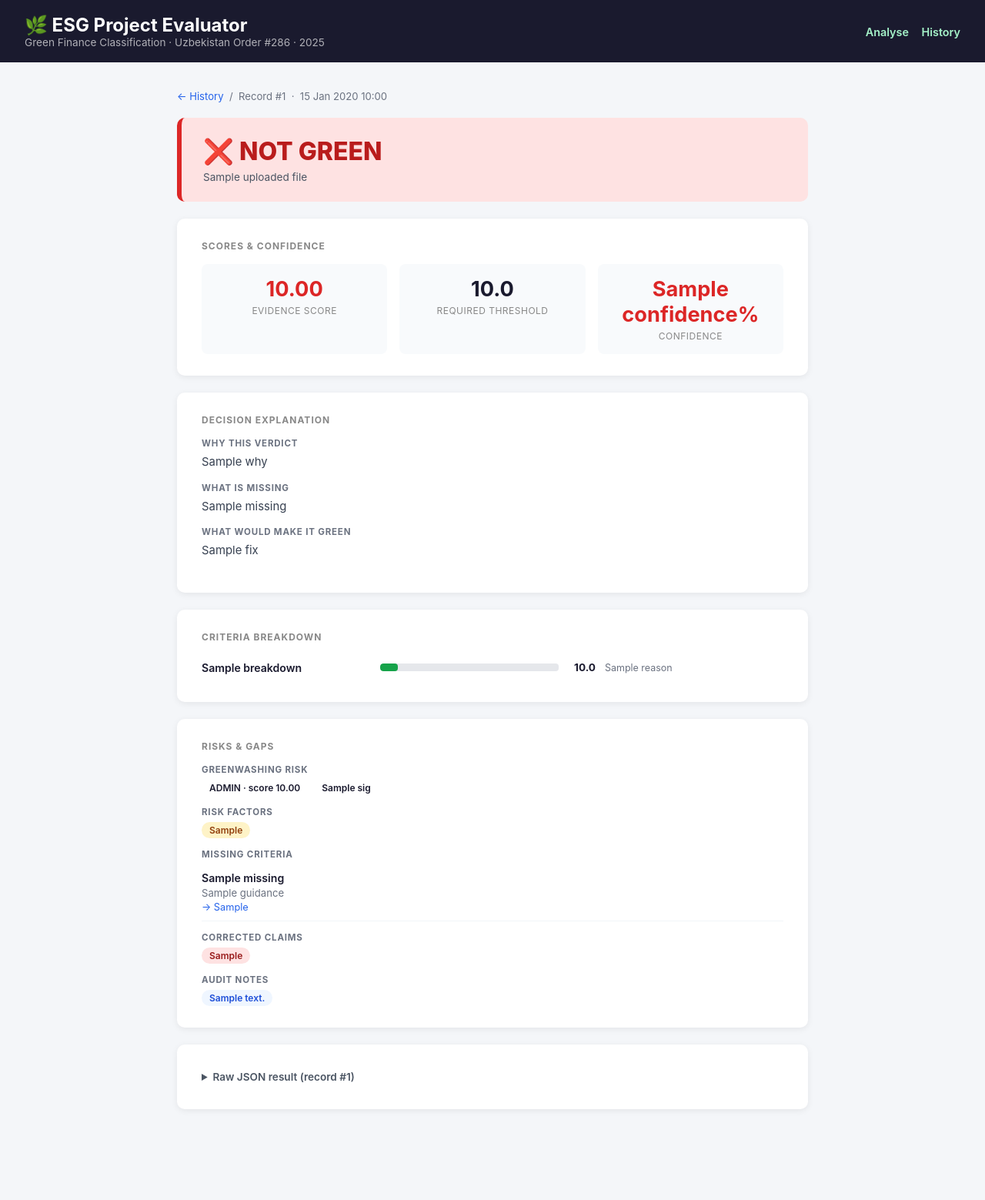
After one commit to faxriddinprof/text-ansver-model, a Django app: template src/apps/esg_app/templates/esg_app/detail.html in a window 1280 px wide. The commit adds this page. Shown: the whole page at 77% size. Run offline with Django 4.2, Linux system fonts and the light colour scheme; the template is opened without the code that fills it: most values are stand-ins (such as "Sample title", 1, 10 or a date in 2020); data that the repository does not hold is empty.

Commit message:
Enhance ESG analysis app: add superuser creation, update model fields for threshold and confidence, implement history and detail views, and create corresponding templates.

```diff
--- a/src/apps/esg_app/templates/esg_app/analyze.html
+++ b/src/apps/esg_app/templates/esg_app/analyze.html
@@ -217,10 +217,14 @@
 <body>
 
 <header>
-  <div>
+  <div style="flex:1">
     <div class="logo">🌿 ESG Project Evaluator</div>
     <div class="sub">Green Finance Classification · Uzbekistan Order #286 · 2025</div>
   </div>
+  <nav style="display:flex;gap:12px;align-items:center">
+    <a href="{% url 'esg_app:analyze' %}" style="color:#a5f3c9;font-weight:600;text-decoration:none;font-size:.9rem">Analyse</a>
+    <a href="{% url 'esg_app:history' %}" style="color:#a5f3c9;font-weight:600;text-decoration:none;font-size:.9rem">History</a>
+  </nav>
 </header>
 
 <main>
--- /dev/null
+++ b/src/apps/esg_app/templates/esg_app/detail.html
@@ -0,0 +1,267 @@
+<!DOCTYPE html>
+<html lang="en">
+<head>
+<meta charset="UTF-8">
+<meta name="viewport" content="width=device-width, initial-scale=1.0">
+<title>ESG Result #{{ record.pk }}</title>
+<style>
+  *, *::before, *::after { box-sizing: border-box; margin: 0; padding: 0; }
+  body { font-family: -apple-system, BlinkMacSystemFont, "Segoe UI", Roboto, sans-serif;
+         background: #f4f6f9; color: #1a1a2e; min-height: 100vh; }
+
+  header {
+    background: #1a1a2e; color: #fff; padding: 18px 32px;
+    display: flex; align-items: center; justify-content: space-between;
+  }
+  header .logo { font-size: 1.5rem; font-weight: 700; }
+  header .sub  { font-size: .85rem; opacity: .65; }
+  header nav a { color: #a5f3c9; font-weight: 600; text-decoration: none;
+                 font-size: .9rem; margin-left: 12px; }
+
+  main { max-width: 860px; margin: 36px auto; padding: 0 20px 60px; }
+
+  .breadcrumb { font-size: .82rem; color: #6b7280; margin-bottom: 20px; }
+  .breadcrumb a { color: #2563eb; text-decoration: none; }
+  .breadcrumb a:hover { text-decoration: underline; }
+
+  .card { background: #fff; border-radius: 10px; padding: 28px 32px;
+          margin-bottom: 22px; box-shadow: 0 2px 8px rgba(0,0,0,.07); }
+  .card-title { font-size: .75rem; font-weight: 700; letter-spacing: 1px;
+                text-transform: uppercase; color: #888; margin-bottom: 16px; }
+
+  /* Verdict */
+  .verdict-banner { display:flex; align-items:center; gap:18px; padding:24px 28px;
+                    border-radius:10px; margin-bottom:22px; }
+  .verdict-banner.green { background:#dcfce7; border-left:6px solid #16a34a; }
+  .verdict-banner.red   { background:#fee2e2; border-left:6px solid #dc2626; }
+  .verdict-label { font-size:2rem; font-weight:800; }
+  .verdict-banner.green .verdict-label { color:#15803d; }
+  .verdict-banner.red   .verdict-label { color:#b91c1c; }
+  .verdict-meta { font-size:.85rem; color:#4b5563; margin-top:6px; }
+
+  /* Score grid */
+  .score-grid { display:grid; grid-template-columns:repeat(3,1fr); gap:16px; }
+  .score-box  { background:#f8fafc; border-radius:8px; padding:16px 20px; text-align:center; }
+  .score-box .val { font-size:1.7rem; font-weight:700; }
+  .score-box .lbl { font-size:.75rem; color:#888; margin-top:4px; text-transform:uppercase; letter-spacing:.5px; }
+  .val.g { color:#16a34a; } .val.r { color:#dc2626; }
+  .val.cg { color:#16a34a; } .val.cm { color:#d97706; } .val.cl { color:#dc2626; }
+
+  /* Sections */
+  .section-label { font-size:.72rem; font-weight:700; color:#6b7280;
+                   text-transform:uppercase; letter-spacing:.8px; margin-bottom:5px; }
+  .section-body  { font-size:.93rem; line-height:1.65; color:#374151; margin-bottom:14px; }
+
+  /* Criteria bars */
+  .criterion-row { display:flex; align-items:center; gap:12px; padding:8px 0;
+                   border-bottom:1px solid #f1f5f9; }
+  .criterion-row:last-child { border-bottom:none; }
+  .criterion-name { flex:0 0 220px; font-size:.88rem; font-weight:600; }
+  .bar-wrap { flex:1; background:#e5e7eb; border-radius:4px; height:10px; overflow:hidden; }
+  .bar-fill { height:100%; border-radius:4px; }
+  .bar-fill.strong  { background:#16a34a; }
+  .bar-fill.partial { background:#f59e0b; }
+  .bar-fill.weak    { background:#ef4444; }
+  .criterion-score  { flex:0 0 36px; text-align:right; font-size:.85rem; font-weight:700; }
+  .criterion-reason { flex:1; font-size:.78rem; color:#6b7280; }
+
+  /* Tags */
+  .tag-list { display:flex; flex-wrap:wrap; gap:8px; margin-top:6px; }
+  .tag { padding:3px 10px; border-radius:99px; font-size:.75rem; font-weight:600; }
+  .tag.risk   { background:#fef3c7; color:#92400e; }
+  .tag.reject { background:#fee2e2; color:#991b1b; }
+  .tag.audit  { background:#eff6ff; color:#1d4ed8; }
+  .tag.gw-medium { background:#fef3c7; color:#92400e; }
+  .tag.gw-high   { background:#fee2e2; color:#991b1b; }
+  .tag.gw-critical { background:#7f1d1d; color:#fff; }
+
+  /* Missing */
+  .missing-item { padding:10px 0; border-bottom:1px solid #f1f5f9; }
+  .missing-item:last-child { border-bottom:none; }
+  .missing-item .m-label  { font-weight:600; font-size:.88rem; }
+  .missing-item .m-guide  { font-size:.82rem; color:#6b7280; margin-top:3px; }
+  .missing-item .m-action { font-size:.8rem; color:#2563eb; margin-top:3px; }
+
+  /* JSON */
+  details summary { cursor:pointer; font-size:.85rem; font-weight:600; color:#4b5563; padding:6px 0; }
+  details summary:hover { color:#1a1a2e; }
+  pre.json-block { background:#1e293b; color:#e2e8f0; padding:20px; border-radius:8px;
+                   font-size:.78rem; overflow-x:auto; margin-top:10px; line-height:1.55;
+                   max-height:380px; overflow-y:auto; }
+
+  .back-link { display:inline-block; margin-bottom:20px; color:#2563eb;
+               text-decoration:none; font-size:.88rem; font-weight:600; }
+  .back-link:hover { text-decoration:underline; }
+</style>
+</head>
+<body>
+
+<header>
+  <div>
+    <div class="logo">🌿 ESG Project Evaluator</div>
+    <div class="sub">Green Finance Classification · Uzbekistan Order #286 · 2025</div>
+  </div>
+  <nav>
+    <a href="{% url 'esg_app:analyze' %}">Analyse</a>
+    <a href="{% url 'esg_app:history' %}">History</a>
+  </nav>
+</header>
+
+<main>
+  <div class="breadcrumb">
+    <a href="{% url 'esg_app:history' %}">← History</a> &nbsp;/&nbsp;
+    Record #{{ record.pk }} &nbsp;·&nbsp; {{ record.created_at|date:"d M Y  H:i" }}
+  </div>
+
+  {# Verdict banner #}
+  {% if record.verdict == "GREEN" %}
+  <div class="verdict-banner green">
+    <div>
+      <div class="verdict-label">✅ GREEN</div>
+      <div class="verdict-meta">
+        {% if record.uploaded_file %}{{ record.uploaded_file.name }}{% endif %}
+      </div>
+    </div>
+  </div>
+  {% else %}
+  <div class="verdict-banner red">
+    <div>
+      <div class="verdict-label">❌ NOT GREEN</div>
+      <div class="verdict-meta">
+        {% if record.uploaded_file %}{{ record.uploaded_file.name }}{% endif %}
+      </div>
+    </div>
+  </div>
+  {% endif %}
+
+  {# Score row #}
+  <div class="card">
+    <div class="card-title">Scores &amp; Confidence</div>
+    <div class="score-grid">
+      <div class="score-box">
+        {% if record.score >= record.threshold %}
+          <div class="val g">{{ record.score|floatformat:2 }}</div>
+        {% else %}
+          <div class="val r">{{ record.score|floatformat:2 }}</div>
+        {% endif %}
+        <div class="lbl">Evidence Score</div>
+      </div>
+      <div class="score-box">
+        <div class="val">{{ record.threshold|floatformat:1 }}</div>
+        <div class="lbl">Required Threshold</div>
+      </div>
+      <div class="score-box">
+        {% if record.confidence >= 70 %}
+          <div class="val cg">{{ record.confidence }}%</div>
+        {% elif record.confidence >= 45 %}
+          <div class="val cm">{{ record.confidence }}%</div>
+        {% else %}
+          <div class="val cl">{{ record.confidence }}%</div>
+        {% endif %}
+        <div class="lbl">Confidence</div>
+      </div>
+    </div>
+  </div>
+
+  {# Explanation #}
+  {% if result.explanation.why or result.explanation.missing or result.explanation.fix %}
+  <div class="card">
+    <div class="card-title">Decision Explanation</div>
+    {% if result.explanation.why %}
+      <div class="section-label">Why this verdict</div>
+      <div class="section-body">{{ result.explanation.why }}</div>
+    {% endif %}
+    {% if result.explanation.missing %}
+      <div class="section-label">What is missing</div>
+      <div class="section-body">{{ result.explanation.missing }}</div>
+    {% endif %}
+    {% if result.explanation.fix %}
+      <div class="section-label">What would make it GREEN</div>
+      <div class="section-body">{{ result.explanation.fix }}</div>
+    {% endif %}
+  </div>
+  {% endif %}
+
+  {# Criteria breakdown #}
+  {% if result.breakdown %}
+  <div class="card">
+    <div class="card-title">Criteria Breakdown</div>
+    {% for c in result.breakdown %}
+    <div class="criterion-row">
+      <div class="criterion-name">{{ c.label }}</div>
+      <div class="bar-wrap">
+        {% if c.score >= 0.9 %}
+          <div class="bar-fill strong" style="width:{{ c.score_pct }}%"></div>
+        {% elif c.score >= 0.5 %}
+          <div class="bar-fill partial" style="width:{{ c.score_pct }}%"></div>
+        {% else %}
+          <div class="bar-fill weak" style="width:{{ c.score_pct }}%"></div>
+        {% endif %}
+      </div>
+      <div class="criterion-score">{{ c.score|floatformat:1 }}</div>
+      <div class="criterion-reason">{{ c.reason|truncatechars:90 }}</div>
+    </div>
+    {% endfor %}
+  </div>
+  {% endif %}
+
+  {# Risks & Gaps #}
+  {% if result.risk_factors or result.missing or result.gw_level != "low" or result.rejected_flags or result.audit_notes %}
+  <div class="card">
+    <div class="card-title">Risks &amp; Gaps</div>
+
+    {% if result.gw_level != "low" %}
+      <div class="section-label">Greenwashing Risk</div>
+      <div class="tag-list" style="margin-bottom:14px">
+        <span class="tag gw-{{ result.gw_level }}">{{ result.gw_level|upper }} · score {{ result.gw_score|floatformat:2 }}</span>
+        {% for sig in result.gw_signals %}
+          <span class="tag gw-{{ result.gw_level }}">{{ sig }}</span>
+        {% endfor %}
+      </div>
+    {% endif %}
+
+    {% if result.risk_factors %}
+      <div class="section-label">Risk Factors</div>
+      <div class="tag-list" style="margin-bottom:14px">
+        {% for rf in result.risk_factors %}<span class="tag risk">{{ rf }}</span>{% endfor %}
+      </div>
+    {% endif %}
+
+    {% if result.missing %}
+      <div class="section-label">Missing Criteria</div>
+      {% for m in result.missing %}
+      <div class="missing-item">
+        <div class="m-label">{{ m.label }}</div>
+        {% if m.guidance %}<div class="m-guide">{{ m.guidance|truncatechars:120 }}</div>{% endif %}
+        {% if m.upgrade_action %}<div class="m-action">→ {{ m.upgrade_action|truncatechars:110 }}</div>{% endif %}
+      </div>
+      {% endfor %}
+    {% endif %}
+
+    {% if result.rejected_flags %}
+      <div class="section-label" style="margin-top:14px">Corrected Claims</div>
+      <div class="tag-list">
+        {% for rf in result.rejected_flags %}<span class="tag reject">{{ rf }}</span>{% endfor %}
+      </div>
+    {% endif %}
+
+    {% if result.audit_notes %}
+      <div class="section-label" style="margin-top:14px">Audit Notes</div>
+      <div class="tag-list">
+        {% for n in result.audit_notes %}<span class="tag audit">{{ n|truncatechars:80 }}</span>{% endfor %}
+      </div>
+    {% endif %}
+  </div>
+  {% endif %}
+
+  {# Raw JSON #}
+  <div class="card">
+    <details>
+      <summary>Raw JSON result (record #{{ record.pk }})</summary>
+      <pre class="json-block">{{ raw_json }}</pre>
+    </details>
+  </div>
+
+</main>
+</body>
+</html>
--- a/src/apps/esg_app/urls.py
+++ b/src/apps/esg_app/urls.py
@@ -4,5 +4,7 @@ from . import views
 app_name = "esg_app"
 
 urlpatterns = [
-    path("analyze/", views.analyze, name="analyze"),
+    path("analyze/",        views.analyze, name="analyze"),
+    path("history/",        views.history, name="history"),
+    path("history/<int:pk>/", views.detail, name="detail"),
 ]
```
Also changed, not shown: src/apps/esg_app/admin.py (added, +15 -0 lines), src/apps/esg_app/models.py (+6 -1 lines), src/apps/esg_app/templates/esg_app/history.html (added, +152 -0 lines), src/apps/esg_app/views.py (+22 -3 lines), src/__init__.py (added), src/apps/__init__.py (added), src/apps/esg_app/migrations/0002_esganalysis_threshold_alter_confidence.py (added), 1 other file.
